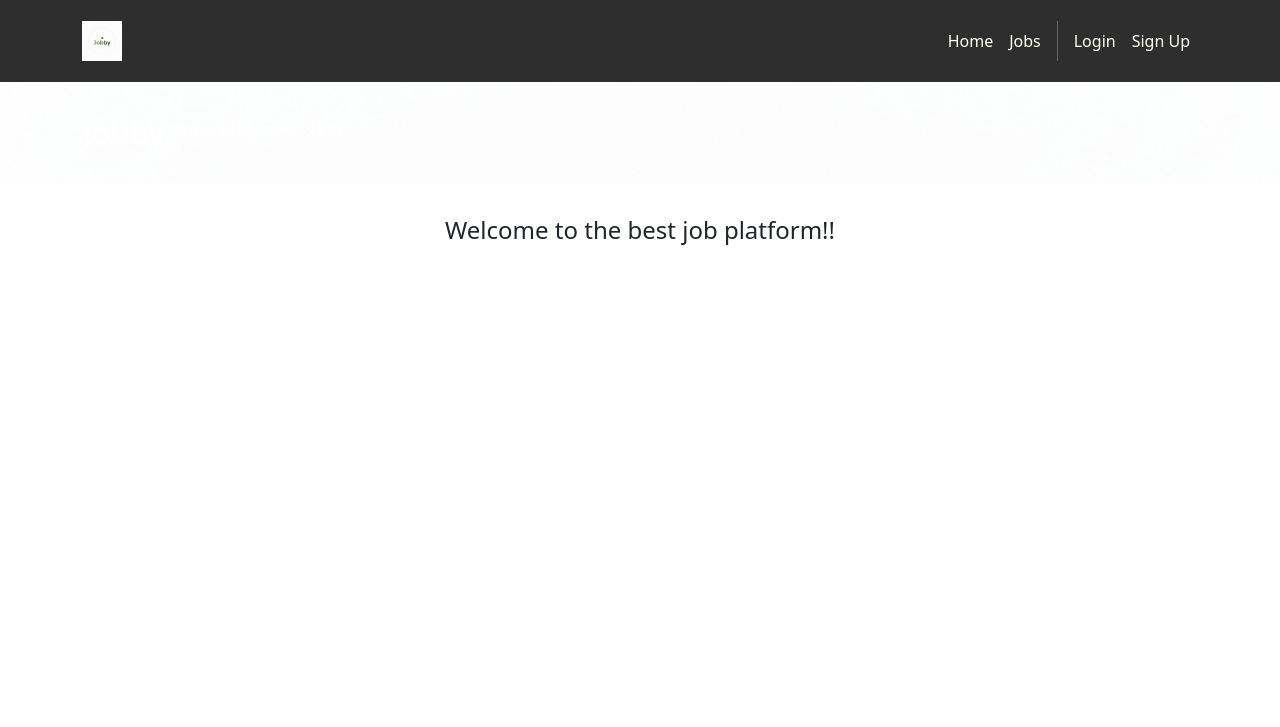
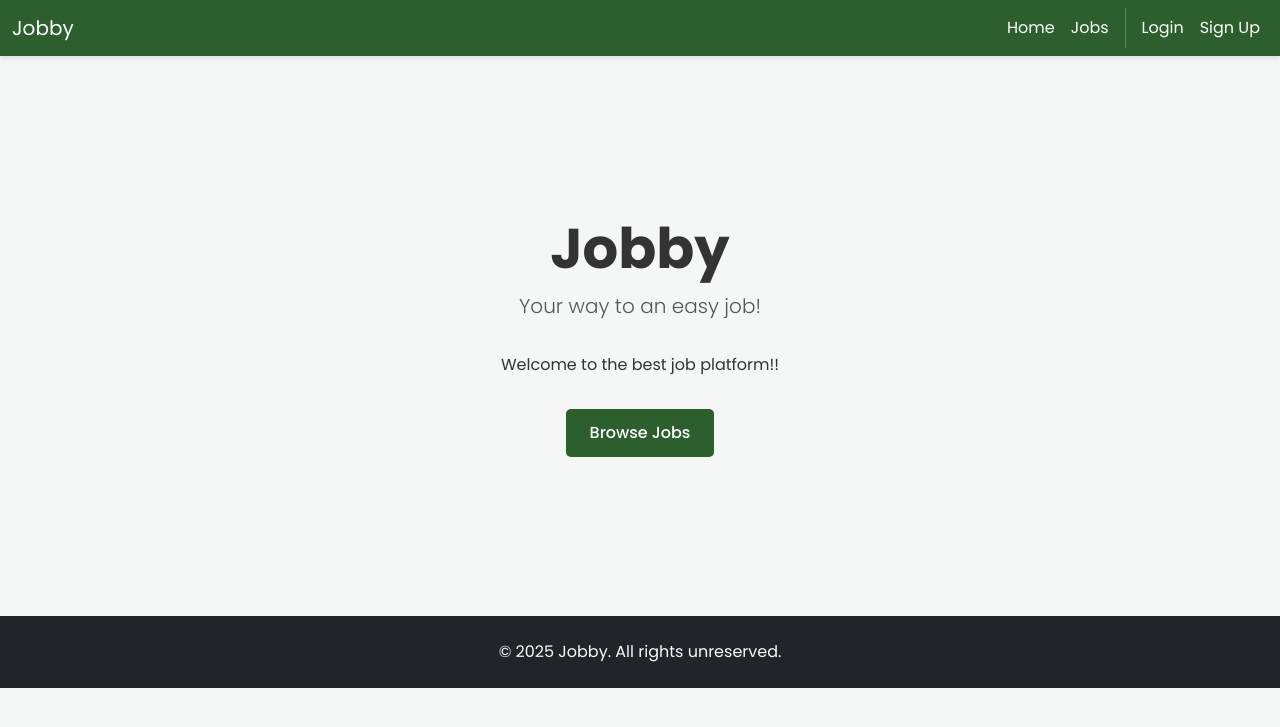
Before and after one commit to konstantingaydev/jobby, a Django app: page / in a window 1280 px wide. Shown: the top 727 px of the page. Run offline with Django 5.2, Linux system fonts and the light colour scheme; some libraries are stand-ins or nearby versions; some web fonts are replaced.

Commit message:
added site styling, affecting base template

```diff
--- a/home/templates/home/index.html
+++ b/home/templates/home/index.html
@@ -1,20 +1,12 @@
-{% extends 'base.html' %}
+{% extends "base.html" %}
+
 {% block content %}
-<header class="masthead bg-index text-white text-center
-           py-4">
-  <div class="container d-flex align-items-center flex-
-  column pt-2">
-    <h2>Jobby</h2>
-    <p>Your way to an easy job!</p>
-  </div>
-</header>
-<div class="p-3">
-  <div class="container">
-    <div class="row mt-3">
-      <div class="col mx-auto text-center mb-3">
-        <h4>Welcome to the best job platform!!</h4>
-      </div>
-    </div>
+<div class="container">
+  <div class="hero-section">
+    <h1>Jobby</h1>
+    <p class="lead">Your way to an easy job!</p>
+    <p>Welcome to the best job platform!!</p>
+    <a href="{% url 'jobs.index' %}" class="btn btn-custom mt-3">Browse Jobs</a>
   </div>
 </div>
 {% endblock content %}
--- a/jobby/static/css/style.css
+++ b/jobby/static/css/style.css
@@ -1,14 +1,67 @@
-.bg-index{
-  background: url("/static/img/background.png") no-repeat
-    fixed;
-  background-size: 100% auto;
+body {
+  font-family: 'Poppins', sans-serif;
+  background-color: #F4F7F5; /* Light background color */
+  color: #333333; /* Dark charcoal for text */
 }
-.navbar a.nav-link {
-  color: #FFFEF6 !important;
+
+h1, h2, h3 {
+  font-weight: 600; /* Bolder headings */
 }
-.bg-dark {
-  background-color: #2E2E2E !important;
+.navbar-custom {
+  background-color: #2C5F2D; /* Primary green background */
+  box-shadow: 0 2px 4px rgba(0, 0, 0, 0.1); /* Subtle shadow for depth */
 }
+
+.navbar-custom .navbar-brand,
+.navbar-custom .nav-link {
+  color: #FFFFFF !important; /* White links for contrast */
+  transition: color 0.3s ease;
+}
+
+.navbar-custom .nav-link:hover {
+  color: #97BC62 !important; /* Accent green on hover */
+}
+
+/* --- Hero Section for the Homepage --- */
+.hero-section {
+  display: flex;
+  flex-direction: column;
+  justify-content: center;
+  align-items: center;
+  text-align: center;
+  padding: 100px 20px;
+  min-height: 70vh; /* Takes up a good portion of the screen height */
+}
+
+.hero-section h1 {
+  font-size: 3.5rem;
+  font-weight: 700;
+  margin-bottom: 0.5rem;
+}
+
+.hero-section .lead {
+  font-size: 1.25rem;
+  color: #555;
+  margin-bottom: 2rem;
+}
+
+/* --- Custom Button Styling --- */
+.btn-custom {
+  background-color: #2C5F2D;
+  color: #FFFFFF;
+  border: none;
+  padding: 12px 24px;
+  font-weight: 500;
+  border-radius: 5px;
+  transition: background-color 0.3s ease;
+}
+
+.btn-custom:hover {
+  background-color: #97BC62;
+  color: #FFFFFF;
+}
+
+/* --- Utility Classes (You can keep yours too) --- */
 .img-card-200 {
   width: fit-content;
   max-height: 200px;
--- a/jobby/templates/base.html
+++ b/jobby/templates/base.html
@@ -3,75 +3,57 @@
     {% load static %}
   <head>
     <title>{{ template_data.title }}</title>
-    <link href=
-      "https://cdn.jsdelivr.net/npm/bootstrap@5.3.3/
-      dist/css/bootstrap.min.css" rel="stylesheet"
-      crossorigin="anonymous">
-    <link rel=
-      "stylesheet"  href="https://cdnjs.cloudflare.com/
-      ajax/libs/font-awesome/6.1.1/css/all.min.css">
-    <link href=
-      "https://fonts.googleapis.com/
-      css2?family=Poppins:wght@300;400;500;600;700&display=
-      swap" rel="stylesheet">
-    <script src=
-      "https://cdn.jsdelivr.net/npm/bootstrap@5.3.3/dist/
-      js/bootstrap.bundle.min.js"crossorigin="anonymous">
-    </script>
-    <link rel="stylesheet" type="text/css"
-          href="{% static 'css/style.css' %}">
-    <meta name="viewport" content="width=device-width,
-      initial-scale=1" />
+
+    <link href="https://cdn.jsdelivr.net/npm/bootstrap@5.3.3/dist/css/bootstrap.min.css" rel="stylesheet" integrity="sha384-QWTKZyjpPEjISv5WaRU9OFeRpok6YctnYmDr5pNlyT2bRjXh0JMhjY6hW+ALEwIH" crossorigin="anonymous">
+
+    <link rel="stylesheet" href="https://cdnjs.cloudflare.com/ajax/libs/font-awesome/6.5.2/css/all.min.css" integrity="sha512-SnH5WK+bZxgPHs44uWIX+LLJAJ9/2PkPKZ5QiAj6Ta86w+fsb2TkcmfRyVX3pBnMFcV7oQPJkl9QevSCWr3W6A==" crossorigin="anonymous" referrerpolicy="no-referrer" />
+
+    <link href="https://fonts.googleapis.com/css2?family=Poppins:wght@300;400;500;600;700&display=swap" rel="stylesheet">
+    <link rel="stylesheet" type="text/css" href="{% static 'css/style.css' %}">
+    <meta name="viewport" content="width=device-width, initial-scale=1" />
   </head>
   <body>
     <!-- Header -->
-     <nav class="p-3 navbar navbar-dark bg-dark
-         navbar-expand-lg">
-      <div class="container">
-        <a class="navbar-brand"
-           href="{% url 'home.index' %}">
-           <img src="{% static 'img/background.png' %}" alt="logo"
-               height="40" />
+     <nav class="navbar navbar-expand-lg navbar-dark navbar-custom">
+  <div class="container-fluid">
+
+    <a class="navbar-brand" href="{% url 'home.index' %}">
+      Jobby
     </a>
-        <button class="navbar-toggler" type="button"
-                data-bs-toggle="collapse"
-                data-bs-target="#navbarNavAltMarkup"
-                aria-controls="navbarNavAltMarkup"
-                aria-expanded="false"
-                aria-label="Toggle navigation">
+
+    <button class="navbar-toggler" type="button" data-bs-toggle="collapse" data-bs-target="#navbarNav" aria-controls="navbarNav" aria-expanded="false" aria-label="Toggle navigation">
       <span class="navbar-toggler-icon"></span>
     </button>
-        <div class="collapse navbar-collapse"
-             id="navbarNavAltMarkup">
-          <div class="navbar-nav ms-auto navbar-ml">
-            <a class="nav-link"
-               href="{% url 'home.index' %}">Home</a>
-            <a class="nav-link"
-               href="{% url 'jobs.index' %}">Jobs</a>
-            <div class="vr bg-white mx-2 d-none
-              d-lg-block"></div>
+
+    <div class="collapse navbar-collapse" id="navbarNav">
+      <div class="navbar-nav ms-auto">
+        <a class="nav-link" href="{% url 'home.index' %}">Home</a>
+        <a class="nav-link" href="{% url 'jobs.index' %}">Jobs</a>
+
+        <div class="vr bg-white mx-2 d-none d-lg-block"></div>
+
         {% if user.is_authenticated %}
-            <a class="nav-link"
-              href="{% url 'accounts.logout' %}">Logout ({{
-              user.username }})</a>
+          <a class="nav-link" href="{% url 'accounts.logout' %}">Logout ({{ user.username }})</a>
         {% else %}
-              <a class="nav-link"
-              href="{% url 'accounts.login' %}">Login</a>
-            <a class="nav-link"
-              href="{% url 'accounts.signup' %}">
-              Sign Up
-            </a>
+          <a class="nav-link" href="{% url 'accounts.login' %}">Login</a>
+          <a class="nav-link" href="{% url 'accounts.signup' %}">Sign Up</a>
         {% endif %}
       </div>
     </div>
   </div>
 </nav>
-    <!-- Header -->
     <div>
       {% block content %}
       {% endblock content %}
     </div>
-    <!-- Footer -->
-    <!-- Footer -->
+    <footer class="bg-dark text-light py-4">
+  <div class="container text-center">
+    <p class="mb-0">&copy; 2025 Jobby. All rights unreserved.</p>
+  </div>
+</footer>
+        <script src="https://cdn.jsdelivr.net/npm/bootstrap@5.3.3/dist/js/bootstrap.bundle.min.js" integrity="sha384-YvpcrYf0tY3lHB60NNkmXc5s9fDVZLESaAA55NDzOxhy9GkcIdslK1eN7N6jIeHz" crossorigin="anonymous"></script>
+    </script>
+
+
   </body>
 </html>
```
Lines whose indentation alone changed are shown as unchanged.
